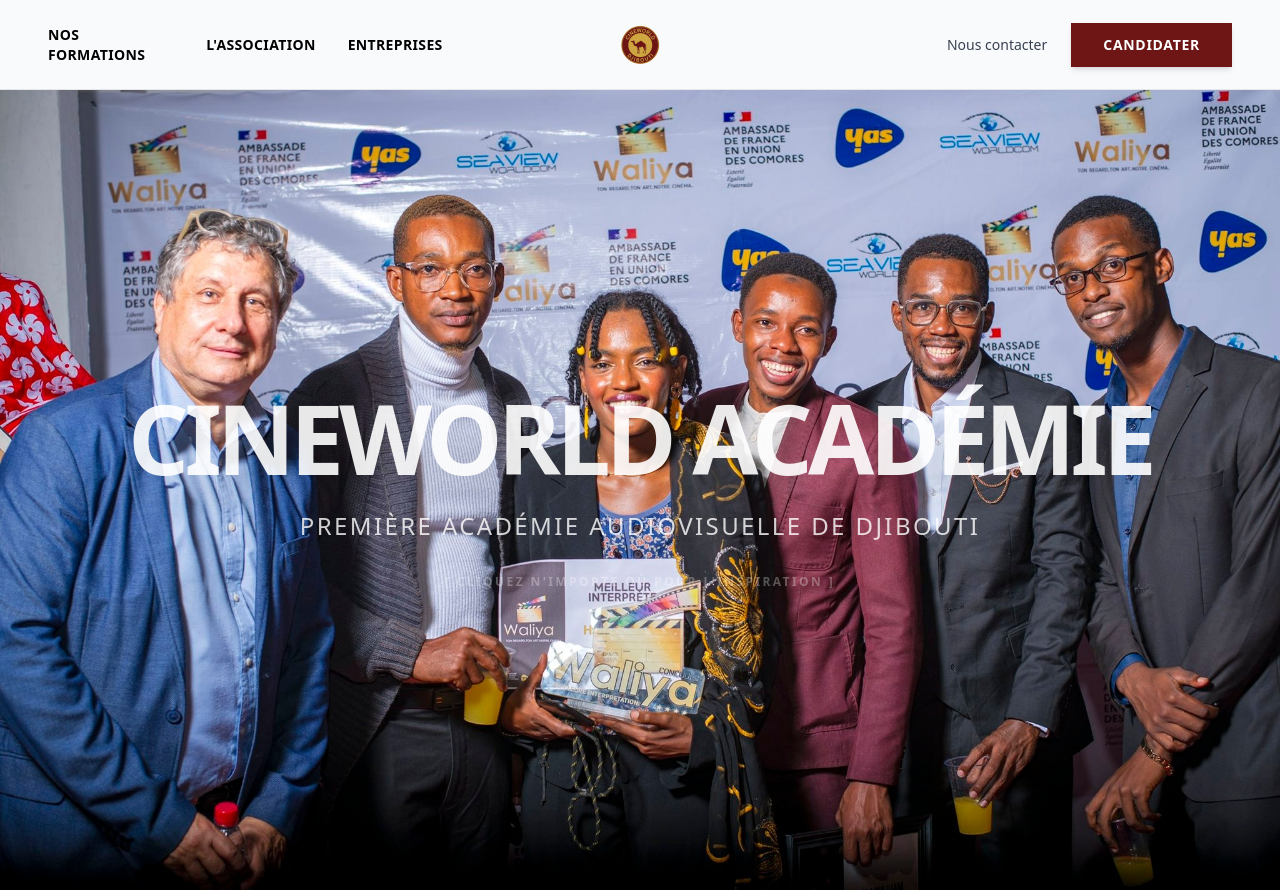
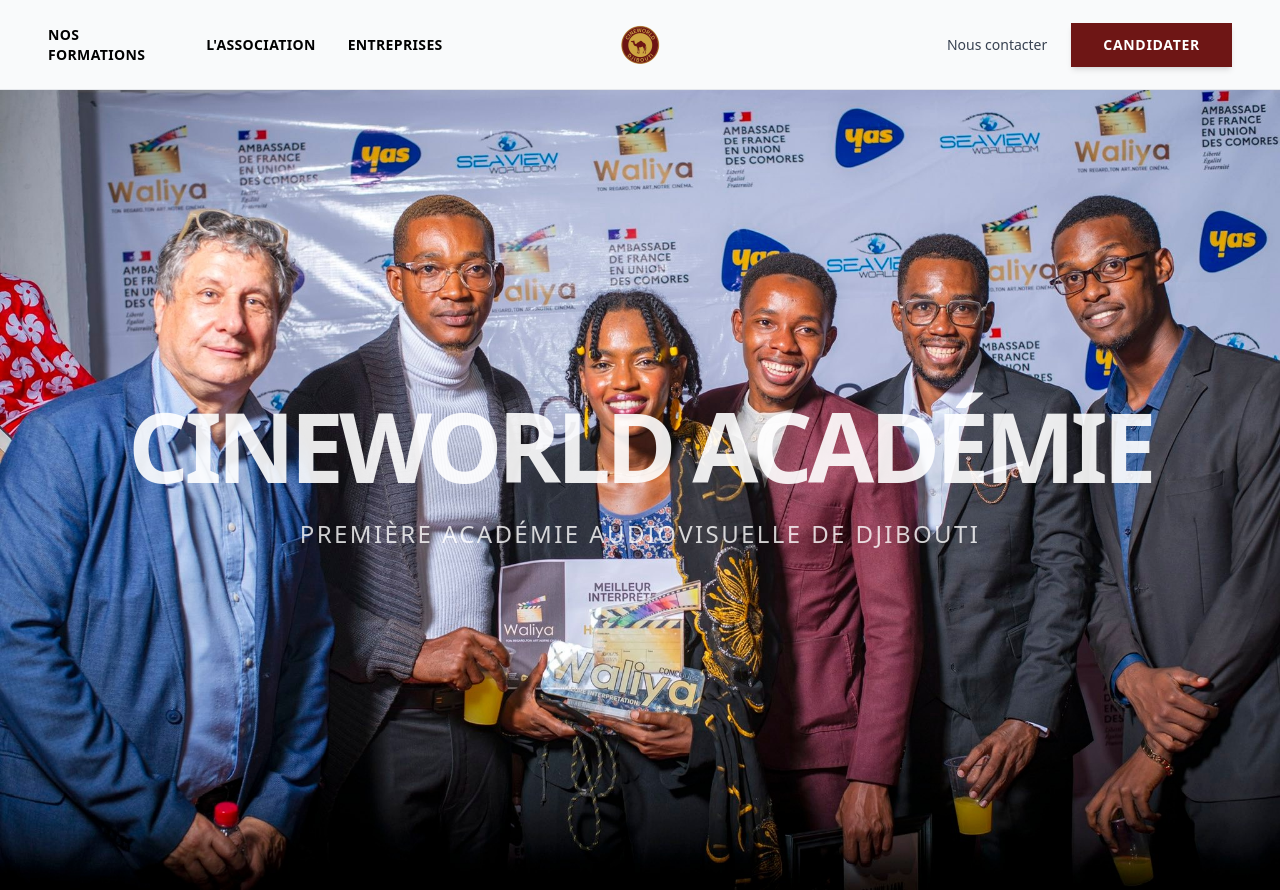
Before and after one commit to Willston125/studio, a Next.js app in the folder studio/: page / in a window 1280 px wide. Built offline with nearby package versions, Linux system fonts and the light colour scheme.

Commit message:
mise a jour

```diff
--- a/studio/src/app/page.tsx
+++ b/studio/src/app/page.tsx
@@ -112,9 +112,6 @@ export default function Home() {
           <p className="text-xl md:text-2xl text-white/80 font-light tracking-widest uppercase mb-8">
             Première Académie Audiovisuelle de Djibouti
           </p>
-          <div className="text-xs text-white/40 uppercase tracking-[0.2em] font-bold animate-pulse">
-            [ Cliquez n'importe où pour l'inspiration ]
-          </div>
         </div>
       </div>
     </main>
```
